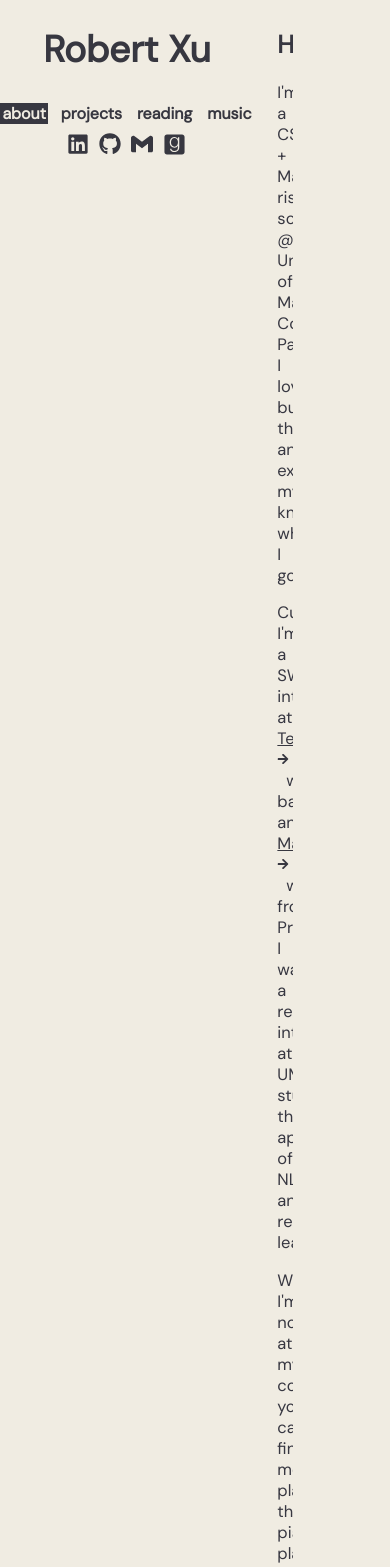
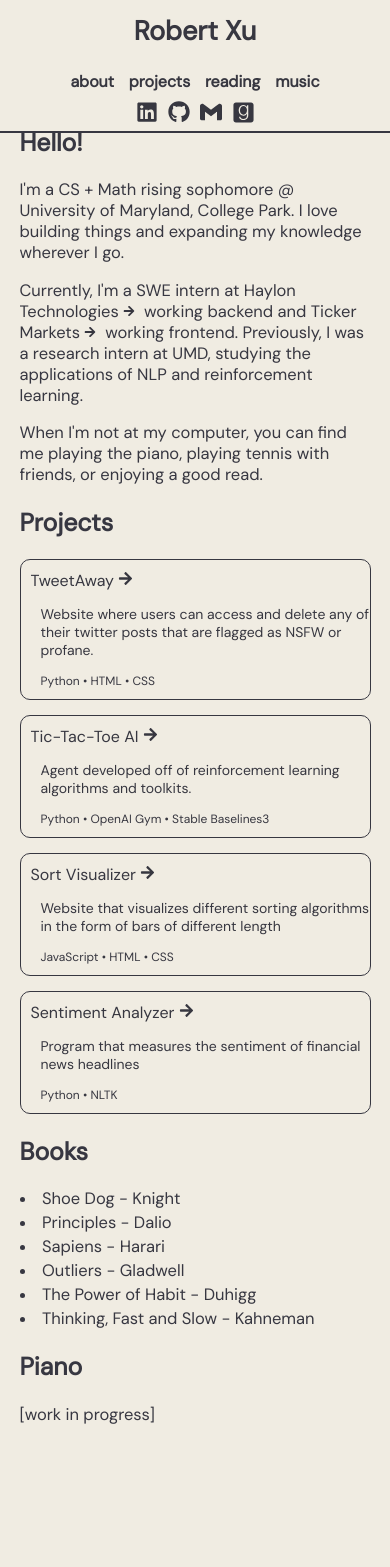
Before and after one commit to xyurobert/personal-website, a React (Create React App) app: page / in a window 390 px wide. Shown: the top 1567 px of the page. After the commit the page ends 1464 px from the top, so only its background shows below. Built offline with nearby package versions, Linux system fonts and the light colour scheme.

Commit message:
version 2 commit

```diff
--- a/src/App.js
+++ b/src/App.js
@@ -2,10 +2,6 @@ import React from 'react'
 import { BrowserRouter as Router, Routes, Route, HashRouter, Navigate } from 'react-router-dom';
 import './App.scss';
 import About from './pages/About';
-import Projects from './pages/Projects';
-import Reading from './pages/Reading';
-import Music from './pages/Music';
-
 
 function App() {
   return (
@@ -13,9 +9,6 @@ function App() {
       <div className="App">
         <Routes>
           <Route exact path="/" element={<About/>} />
-          <Route exact path="/projects" element={<Projects/>} />
-          <Route exact path="/reading" element = {<Reading/>} />
-          <Route exact path="/music" element = {<Music/>} />
         </Routes>
       </div>
     </HashRouter>
--- a/src/components/Sidebar.js
+++ b/src/components/Sidebar.js
@@ -1,17 +1,11 @@
-import React from 'react';
+import React, { useRef } from 'react';
 import { useLocation } from 'react-router-dom';
 import styles from '../styles/skeleton.scss';
 import links from '../styles/links.scss'
 import { FaLinkedin, FaGithub, FaGoodreads } from "react-icons/fa";
 import { SiGmail } from "react-icons/si"
 
-function Sidebar() {
-
-  const location = useLocation();
-  const isAbout = location.pathname === '/'
-  const isProject = location.pathname === '/projects'
-  const isReading = location.pathname === '/reading'
-  const isMusic = location.pathname === '/music'
+function Sidebar({ handleScrollToAbout, handleScrollToProjects, handleScrollToBooks, handleScrollToMusic }) {
 
   return (
     <div className='sidebar'>
@@ -20,16 +14,16 @@ function Sidebar() {
       </h1>
       <div className='links'>
         <h4 className='link' style={{ margin: '5px 0' }}>
-          <a className={isAbout ? 'current' : ''} href="/">about</a>
+          <button onClick={handleScrollToAbout}> about </button>
         </h4>
         <h4 style={{ margin: '5px 0' }}>
-          <a className={isProject ? 'current' : ''} href="/#/projects">projects</a>
+          <button onClick={handleScrollToProjects}> projects </button>
         </h4>
         <h4 style={{ margin: '5px 0' }}>
-          <a className={isReading ? 'current' : ''} href="/#/reading">reading</a>
+          <button onClick={handleScrollToBooks}> reading </button>
         </h4>
         <h4 style={{ margin: '5px 0' }}>
-          <a className={isMusic ? 'current' : ''} href="/#/music">music</a>
+          <button onClick={handleScrollToMusic}> music </button>
         </h4>
       </div>
 
--- a/src/pages/About.js
+++ b/src/pages/About.js
@@ -1,24 +1,76 @@
-import React from 'react';
+import React, { useRef } from 'react';
 import styles from '../styles/skeleton.scss';
 import Sidebar from '../components/Sidebar'
 import { FaArrowRight } from "react-icons/fa";
 
 function About() {
+  const aboutRef = useRef(null);
+  const booksRef = useRef(null);
+  const projectsRef = useRef(null);
+  const musicRef = useRef(null);
+
+  const handleScrollToAbout = () => {
+    let yOffset = -20;
+    if(window.innerWidth < 900){
+      yOffset = -160;
+    }
+    console.log(yOffset)
+    const element = aboutRef.current;
+    const y = element.getBoundingClientRect().top + window.pageYOffset + yOffset;
+    console.log(y)
+    window.scrollTo({ top: y, behavior: 'smooth' });  };
+
+  const handleScrollToProjects = () => {
+    let yOffset = -20;
+    if(window.innerWidth < 900){
+      yOffset = -160;
+    }
+    const element = projectsRef.current;
+    const y = element.getBoundingClientRect().top + window.pageYOffset + yOffset;
+
+    window.scrollTo({ top: y, behavior: 'smooth' });  };
+
+  const handleScrollToBooks = () => {
+    let yOffset = -20;
+    if(window.innerWidth < 900){
+      yOffset = -160;
+    }
+    console.log(yOffset)
+    const element = booksRef.current;
+    const y = element.getBoundingClientRect().top + window.pageYOffset + yOffset;
+
+    window.scrollTo({ top: y, behavior: 'smooth' });  };
+
+  const handleScrollToMusic = () => {
+    let yOffset = -20;
+    if(window.innerWidth < 900){
+      yOffset = -160;
+    }
+    const element = musicRef.current;
+    const y = element.getBoundingClientRect().top + window.pageYOffset + yOffset;
+
+    window.scrollTo({ top: y, behavior: 'smooth' });  };
+
   return (
     <div className="page-container">
-      <Sidebar />
+      <Sidebar
+        handleScrollToAbout={handleScrollToAbout}
+        handleScrollToProjects={handleScrollToProjects}
+        handleScrollToBooks={handleScrollToBooks}
+        handleScrollToMusic={handleScrollToMusic}
+      />
       <div className='info-container'>
 
-        <div className='about-container'>
-          <h2 className='hi'>Hi!</h2>
+        <div className='about-container' ref={aboutRef}>
+          <h2 className='hi'>Hello!</h2>
           <div className='about'>
             <p>
               I'm a CS + Math rising sophomore @ University of Maryland, College Park. I love building things and expanding my knowledge wherever I go.
             </p>
             <p>
               Currently, I'm a SWE intern at&nbsp;
-              <a className='link' target="_blank" rel="noopener noreferrer" href='https://www.haylontech.com/'>Haylon Technologies <FaArrowRight className='arrow'/></a>
-              &nbsp;&nbsp;working backend and&nbsp;
+              <a className='link' target="_blank" rel="noopener noreferrer" href='https://www.haylontech.com/'>Haylon Technologies <FaArrowRight className='arrow'/>&nbsp;&nbsp;</a>
+              working backend and&nbsp;
               <a className='link' target="_blank" rel="noopener noreferrer" href='https://www.ticker.fund/'>Ticker Markets <FaArrowRight className='arrow'/></a>
               &nbsp;&nbsp;working frontend. Previously, I was a research intern at UMD, studying the applications of NLP and reinforcement learning.
             </p>
@@ -28,33 +80,65 @@ function About() {
           </div>
         </div>
 
-        <div className='project-container'>
+        <div className='projects-container' ref={projectsRef}>
           <h2>Projects</h2>
           <div className='projects'>
-            <h4>
             <a className='link' target="_blank" rel="noopener noreferrer" href="https://github.com/xyurobert/moco-hacks">
+              <div className='project-container'>
+                <div className='project-title'>
                  TweetAway <FaArrowRight className='arrow'/>
+                </div>
+                <p className='project-description'>
+                  Website where users can access and delete any of their twitter posts that are flagged as NSFW or profane.
+                </p>
+                <div className='project-skills'>
+                  Python • HTML • CSS
+                </div>
+              </div>
             </a>
-            </h4>
-            <h4>
             <a className='link' target="_blank" rel="noopener noreferrer" href="https://github.com/xyurobert/Tic-Tac-Toe-AI">
+              <div className='project-container'>
+                <div className='project-title'>
                   Tic-Tac-Toe AI <FaArrowRight className='arrow'/>
+                </div>
+                <p className='project-description'>
+                  Agent developed off of reinforcement learning algorithms and toolkits.
+                </p>
+                <div className='project-skills'>
+                  Python • OpenAI Gym • Stable Baselines3
+                </div>
+              </div>
             </a>
-            </h4>
-            <h4>
-              <a className='link' target="_blank" rel="noopener noreferrer" href="https://github.com/xyurobert/Sort-Visualizer">
+            <a className='link' target="_blank" rel="noopener noreferrer" href="https://xyurobert.github.io/Sort-Visualizer/">
+              <div className='project-container'>
+                <div className='project-title'>
                   Sort Visualizer <FaArrowRight className='arrow'/>
+                </div>
+                <p className='project-description'>
+                  Website that visualizes different sorting algorithms in the form of bars of different length
+                </p>
+                <div className='project-skills'>
+                  JavaScript • HTML • CSS
+                </div>
+              </div>
             </a>
-            </h4>
-            <h4>
             <a className='link' target="_blank" rel="noopener noreferrer" href="https://github.com/xyurobert/Financial-News-Sentiment-Analyzer">
+              <div className='project-container'>
+                  <div className='project-title'>
                     Sentiment Analyzer <FaArrowRight className='arrow'/>
+                  </div>
+                  <p className='project-description'>
+                    Program that measures the sentiment of financial news headlines
+                  </p>
+                  <div className='project-skills'>
+                    Python • NLTK
+                </div>
+              </div>
             </a>
-            </h4>
           </div>
         </div>
 
-        <div className='books-container'>
+        <div className='books-container' ref={booksRef}>
           <h2>Books</h2>
           <li>Shoe Dog - Knight</li>
           <li>Principles - Dalio</li>
@@ -64,7 +148,7 @@ function About() {
           <li>Thinking, Fast and Slow - Kahneman</li>
         </div>
 
-        <div className='music-container'>
+        <div className='music-container' ref={musicRef}>
           <h2>Piano</h2>
           <p>[work in progress]</p>
         </div>
--- a/src/pages/Music.js
+++ /dev/null
@@ -1,17 +0,0 @@
-import React from 'react';
-import styles from '../styles/skeleton.scss';
-import Sidebar from '../components/Sidebar';
-
-function Music() {
-  return (
-    <div className="container">
-      <Sidebar />
-      <div className='info'>
-        <h2>Piano</h2>
-        <p>[work in progress]</p>
-      </div>
-    </div>
-  );
-}
-
-export default Music;
--- a/src/pages/Projects.js
+++ /dev/null
@@ -1,41 +0,0 @@
-import React from 'react';
-import { Link } from 'react-router-dom';
-import styles from '../styles/skeleton.scss';
-import Sidebar from '../components/Sidebar';
-import { FaArrowRight } from "react-icons/fa";
-import links from '../styles/links.scss'
-
-function Projects() {
-  return (
-    <div className="container">
-      <Sidebar />
-      <div className='info'>
-        <h2>Projects</h2>
-        <div className='projects'>
-          <h4>
-            <a className='link' target="_blank" rel="noopener noreferrer" href="https://github.com/xyurobert/moco-hacks">
-              TweetAway <FaArrowRight className='arrow'/>
-            </a>
-          </h4>
-          <h4>
-            <a className='link' target="_blank" rel="noopener noreferrer" href="https://github.com/xyurobert/Tic-Tac-Toe-AI">
-              Tic-Tac-Toe AI <FaArrowRight className='arrow'/>
-            </a>
-          </h4>
-          <h4>
-            <a className='link' target="_blank" rel="noopener noreferrer" href="https://github.com/xyurobert/Sort-Visualizer">
-              Sort Visualizer <FaArrowRight className='arrow'/>
-            </a>
-          </h4>
-          <h4>
-            <a className='link' target="_blank" rel="noopener noreferrer" href="https://github.com/xyurobert/Financial-News-Sentiment-Analyzer">
-              Sentiment Analyzer <FaArrowRight className='arrow'/>
-            </a>
-          </h4>
-        </div>
-      </div>
-    </div>
-  );
-}
-
-export default Projects;
--- a/src/pages/Reading.js
+++ /dev/null
@@ -1,23 +0,0 @@
-import React from 'react';
-import { Link } from 'react-router-dom';
-import styles from '../styles/skeleton.scss';
-import Sidebar from '../components/Sidebar';
-
-function Reading() {
-  return (
-    <div className="container">
-      <Sidebar />
-      <div className='info'>
-        <h2>Books</h2>
-        <li>Shoe Dog - Knight</li>
-        <li>Principles - Dalio</li>
-        <li>Sapiens - Harari</li>
-        <li>Outliers - Gladwell</li>
-        <li>The Power of Habit - Duhigg</li>
-        <li>Thinking, Fast and Slow - Kahneman</li>
-      </div>
-    </div>
-  );
-}
-
-export default Reading;
--- a/src/styles/links.scss
+++ b/src/styles/links.scss
@@ -1,18 +1,21 @@
-.links a {
+.links button {
   box-shadow: inset 0 0 0 0 rgb(55,55,64);
   color: rgb(55,55,64);
   padding: 0 .15rem;
   transition: color .3s ease-in-out, box-shadow .3s ease-in-out;
   text-decoration: none;
+  border: none;
+  font: inherit;
+  background-color: transparent;
 }
 
-.links a:hover {
+.links button:hover {
   box-shadow: inset 100px 0 0 0 rgb(55,55,64);
   color: #f0ece2;
 }
 
 @media (max-width: 900px) {
-  .links a:hover {
+  .links button:hover {
     box-shadow: inset 0 -100px 0 0 rgb(55,55,64);
     color: #f0ece2;
   }
--- a/src/styles/skeleton.scss
+++ b/src/styles/skeleton.scss
@@ -8,6 +8,7 @@ body {
   flex-direction: column;
   text-align: left;
   margin-left: 25vw;
+  position: fixed
 }
 
 .socials {
@@ -30,7 +31,7 @@ body {
 .info-container {
   text-align: left;
   font-size: 16.5px;
-  margin-left: 6vw;
+  margin-left: 44vw;
   margin-top: 2vw;
   margin-right: 25vw;
   overflow-wrap: normal;
@@ -39,12 +40,43 @@ body {
   color: rgb(55,55,65);
 }
 
+.link {
+  text-decoration: none;
+}
+
+.projects-container {
+  margin-top: 5vw;
+}
+
 .project-container {
-  margin-top: 5vw;
+  margin-top: 15px;
+  border: 1px solid rgb(55,55,65);
+  border-radius: 10px;
+}
+
+.project-title {
+  font-size: 16px;
+  margin-left: 10px;
+  margin-top: 10px;
+}
+
+.project-description {
+  margin-left: 20px;
+  font-size: 14px;
+}
+
+.project-skills {
+  margin-left: 20px;
+  font-size: 12px;
+  margin-bottom: 10px;
 }
 
 .books-container {
   margin-top: 5vw;
+}
+
+li {
+  margin-top: 3px;
 }
 
 .music-container {
@@ -61,16 +93,23 @@ body {
 }
 
 @media (max-width: 1100px) {
-  .info {
+  .info-container {
     margin-right: 15vw;
   }
 }
 
 @media (max-width: 900px) {
   .sidebar {
-    justify-content: center;
-    margin-left: 0;
-    margin-right: 0;
+    flex-direction: column;
+    text-align: left;
+    margin-left: auto;
+    margin-right: auto;
+    margin-top: -5px;
+    position: fixed;
+    top: 0;
+    width: 100%;
+    background-color: #f0ece2;
+    border-bottom: 2px solid rgb(55,55,65);
   }
 
   .links {
@@ -81,6 +120,7 @@ body {
 
   .name {
     text-align: center;
+    font-size: 27px;
   }
 
   .socials {
@@ -90,12 +130,13 @@ body {
     margin-top: 1px;
   }
 
-  .container {
+  .page-container {
     flex-direction: column;
   }
 
-  .info {
-    margin-right: 6vw;
-    margin-top: 0;
+  .info-container {
+    margin-left: 5vw;
+    margin-right: 5vw;
+    margin-top: 27vw;
   }
 }
```
Lines whose indentation alone changed are shown as unchanged.
